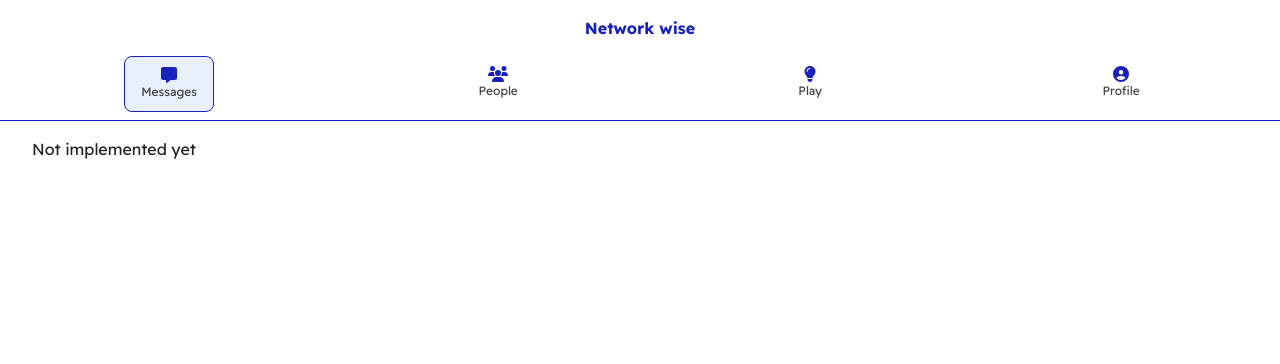
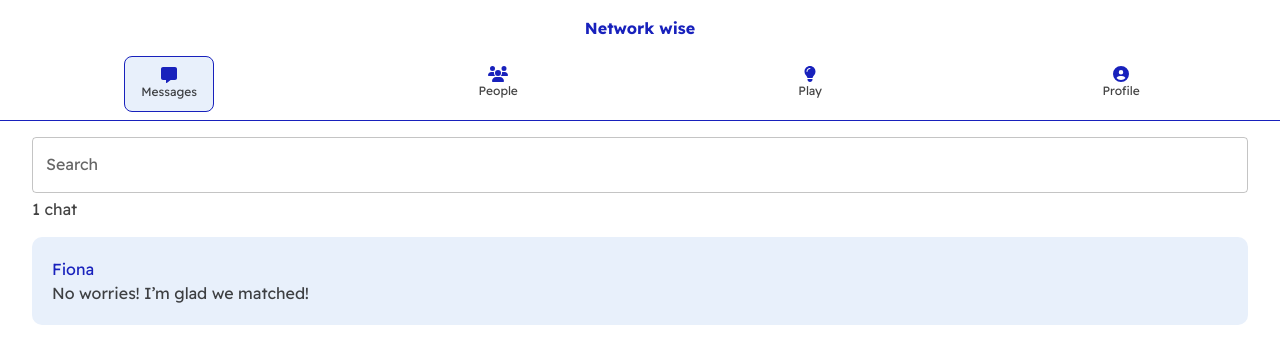
Before and after one commit to ValeriiaZub/networkwise, a React (Create React App) app: page /app/messages in a window 1280 px wide. Shown: the top 364 px of the page. Built offline with nearby package versions, Linux system fonts and the light colour scheme.

Commit message:
finished messages

```diff
--- a/src/index.js
+++ b/src/index.js
@@ -2,14 +2,15 @@ import React from 'react';
 import ReactDOM from 'react-dom';
 import { BrowserRouter, Route, Routes } from "react-router-dom";
 import reportWebVitals from './reportWebVitals';
+import AppLayout from './components/AppLayout'
+import App from './pages/App';
 import Play from './pages/Play';
 import Index from './pages/Index';
 import SignUp from './pages/SignUp';
 import Profile from './pages/Profile';
+import Messages from './pages/Messages';
 import PreOnboard from './pages/PreOnboard'
 import ProfileCreation from './pages/ProfileCreation';
-import App from './pages/App';
-import AppLayout from './components/AppLayout'
 import ReadexPro from './assets/fonts/Readex_Pro/ReadexPro-VariableFont_wght.ttf'
 import { CssBaseline, ThemeProvider, createTheme } from '@mui/material';
 import './base.css'
@@ -53,7 +54,7 @@ ReactDOM.render(
           <Route path="/pre-onboard" element={<PreOnboard />} />
           <Route path="/profile-creation" element={<ProfileCreation />} />
           <Route path="/app" element={<AppLayout />}>
-            <Route element={<div>Not implemented yet</div>} path="messages" />
+            <Route element={<Messages />} path="messages" />
             <Route element={<div>Not implemented yet</div>} path="messages/:id" />
             <Route element={<Play />} path="play" />
             <Route element={<Profile />} path="profile" />
--- /dev/null
+++ b/src/pages/Messages.jsx
@@ -0,0 +1,17 @@
+import { Box, Typography, TextField } from "@mui/material"
+import Card from "../components/Card"
+
+
+const Messages = () => (
+    <>
+        <TextField fullWidth label="Search" />
+        <Box sx={{ paddingTop: '4px', marginBottom: '1rem' }}>
+            <Typography color="primary.gray">
+                1 chat{' '}
+            </Typography>
+        </Box>
+        <Card title="Fiona" color="#E8F0FB" description="No worries! I’m glad we matched!" />
+    </>
+)
+
+export default Messages
```
